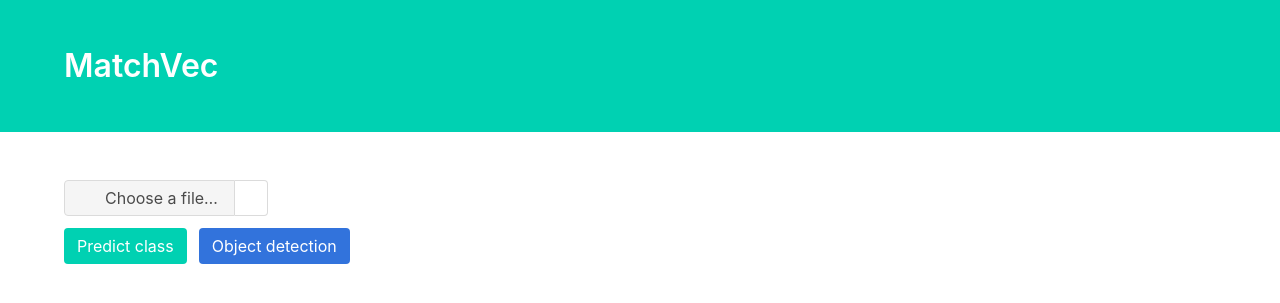
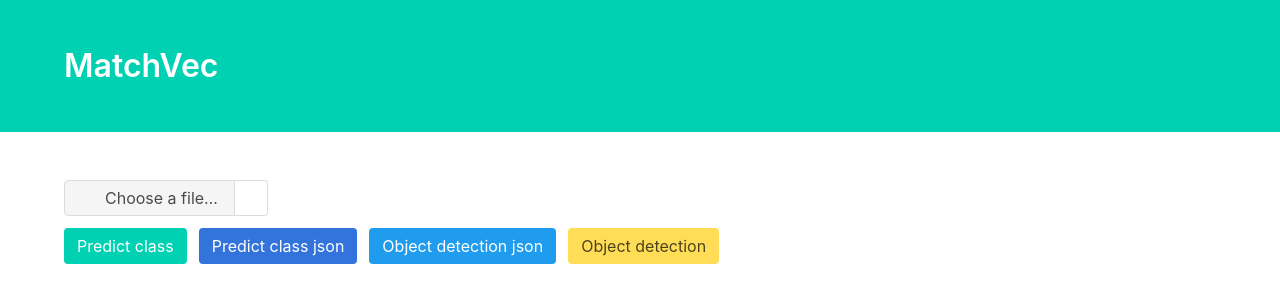
Before and after one commit to ia-flash/matchvec, a Flask app: page /upload in a window 1280 px wide. Shown: the top 303 px of the page. Run offline with Flask 2, Linux system fonts and the light colour scheme; parts of the project's set-up code (start-up, migrations or seed data) failed here and were passed over.

Commit message:
Add predict and object detection routes

```diff
--- a/app.py
+++ b/app.py
@@ -86,60 +86,7 @@ class Crop(object):
 
 crop = Crop()
 
-@app.route('/')
-def status():
-    return json.dumps({'status': 'ok'})
-
-@app.route('/idx_to_class')
-def get_class():
-
-    return json.dumps(idx_to_class)
-
-@app.route('/upload')
-def upload_file():
-   return render_template('upload.html')
-
-# curl -F image=@test.jpg http://localhost:5000/object_detection
-@app.route('/object_detection',methods=['POST'])
-def object_detection():
-    # decode image
-    image = request.files["image"]
-    nparr = np.fromstring(image.read(), np.uint8)
-    img = cv2.imdecode(nparr, cv2.IMREAD_COLOR)
-    height, width = img.shape[:-1]
-    print(height, width)
-    # detect boxes
-    result = inference_detector(detection_model, img, cfg, device='cuda:%s'%device)
-    for i, class_box in enumerate(result):
-        print('The %s th box'%i)
-        class_box = class_box[class_box[:,4] > 0.4] # Filter by score
-        for box in class_box:
-            x1, y1 = (int(box[0]), int(box[1]))
-            x2, y2 = (int(box[2]), int(box[3]))
-            cv2.rectangle(img, (x1, y1), (x2,y2), COLORS[i], 2)
-            cv2.putText(img, "{}, {:.2f}".format(CLASS_NAMES[i], box[4]),
-                    (int(x1 + 0.005*width), int(y1+0.03*height)),
-                    cv2.FONT_HERSHEY_SIMPLEX,
-                    1,
-                    COLORS[i],
-                    2)
-    _, img_encoded = cv2.imencode('.jpg', img)
-    return Response(img_encoded.tobytes(), mimetype='image/jpeg')
-
-# curl -F image=@test.jpg http://localhost:5000/predict
-@app.route('/predict',methods=['POST'])
-def predict():
-
-    # decode image
-    image = request.files["image"]
-    nparr = np.fromstring(image.read(), np.uint8)
-    img = cv2.imdecode(nparr, cv2.IMREAD_COLOR)
-
-    height, width = img.shape[:-1]
-
-    # Detect all boxes with retina100
-    result = inference_detector(detection_model, img, cfg, device='cuda:%s'%device)
-
+def filter_prediction(result, width, height):
     # Detect box of intereset
     result = result[2] # Get class car
     result = result[result[:,4] > 0.4] # Filter by score
@@ -160,6 +107,155 @@ def predict():
             if surf_ratio > 0.2:
                 select_box = box
                 dist_box = dist
+    return select_box
+
+@app.route('/')
+def status():
+    return json.dumps({'status': 'ok'})
+
+@app.route('/idx_to_class')
+def get_class():
+
+    return json.dumps(idx_to_class)
+
+@app.route('/upload')
+def upload_file():
+   return render_template('upload.html')
+
+@app.route('/api/object_detection',methods=['POST'])
+def api_object_detection():
+    # recieve image in files
+    image = request.files.get('image', None)
+    if image:
+        # decode istringmage
+        nparr = np.fromstring(image.read(), np.uint8)
+        img = cv2.imdecode(nparr, cv2.IMREAD_COLOR)
+        height, width = img.shape[:-1]
+
+        # detect boxes
+        result = inference_detector(detection_model, img, cfg, device='cuda:%s'%device)
+
+        # Parse resulsts
+        res = list()
+        for i, class_box in enumerate(result):
+            class_box = class_box[class_box[:,4] > 0.4] # Filter by score
+            for box in class_box:
+                x1, y1 = (int(box[0]), int(box[1]))
+                x2, y2 = (int(box[2]), int(box[3]))
+                res.append({'bbox': [x1, y1, x2-x1, y2-y1], 'class': CLASS_NAMES[i], 'prob': float(box[4])})
+
+        return json.dumps(res)
+    else:
+        return json.dumps({'status': 'no image'})
+
+# curl -F image=@test.jpg http://localhost:5000/object_detection
+@app.route('/object_detection',methods=['POST'])
+def object_detection():
+    # recieve image in files
+    image = request.files.get('image', None)
+    if image:
+        # decode istringmage
+        nparr = np.fromstring(image.read(), np.uint8)
+        img = cv2.imdecode(nparr, cv2.IMREAD_COLOR)
+        height, width = img.shape[:-1]
+
+        # detect boxes
+        result = inference_detector(detection_model, img, cfg, device='cuda:%s'%device)
+
+        # Parse results
+        for i, class_box in enumerate(result):
+            class_box = class_box[class_box[:,4] > 0.4] # Filter by score
+            for box in class_box:
+                x1, y1 = (int(box[0]), int(box[1]))
+                x2, y2 = (int(box[2]), int(box[3]))
+                cv2.rectangle(img, (x1, y1), (x2,y2), COLORS[i], 2)
+                cv2.putText(img, "{}, {:.2f}".format(CLASS_NAMES[i], box[4]),
+                        (int(x1 + 0.005*width), int(y1+0.03*height)),
+                        cv2.FONT_HERSHEY_SIMPLEX,
+                        1,
+                        COLORS[i],
+                        2)
+        _, img_encoded = cv2.imencode('.jpg', img)
+        return Response(img_encoded.tobytes(), mimetype='image/jpeg')
+    else:
+        return json.dumps({"sta": 'ok'})
+
+@app.route('/api/predict',methods=['POST'])
+def api_predict():
+
+    # decode image
+    image = request.files["image"]
+    nparr = np.fromstring(image.read(), np.uint8)
+    img = cv2.imdecode(nparr, cv2.IMREAD_COLOR)
+
+    height, width = img.shape[:-1]
+
+    # Detect all boxes with retina100
+    result = inference_detector(detection_model, img, cfg, device='cuda:%s'%device)
+
+    select_box = filter_prediction(result, width, height)
+
+    # Selected box
+    if select_box is not None:
+        box = select_box
+        x1, y1 = (int(box[0]), int(box[1]))
+        x2, y2 = (int(box[2]), int(box[3]))
+        # Crop and resize
+        normalize = transforms.Normalize(mean=[0.485, 0.456, 0.406],
+                                         std=[0.229, 0.224, 0.225])
+
+        preprocess = transforms.Compose([
+            crop,
+            transforms.Resize([224,224]),
+            transforms.ToTensor(),
+            normalize,
+        ])
+
+        args = (Image.fromarray(img), (x1,y1,x2,y2))
+        sample = preprocess(args)
+
+        sample = sample.unsqueeze(0)
+
+        sample = sample.cuda(device)
+
+        # Inference classification model
+        output = classification_model(sample)
+
+        softmax = nn.Softmax()
+        norm_output = softmax(output)
+
+        # Get max probability
+        probs, preds = norm_output.topk(5, 1, True, True)
+        pred = preds.data.cpu().tolist()[0]
+        prob = probs.data.cpu().tolist()[0]
+        return json.dumps({'boxes': [{'bbox': [x1, y1, x2-x1, y2-y1], 'class': all_categories[str(pred[0])], 'prob': float(box[4])}], 'prediction': [{'class': all_categories[str(x)], 'prob': y} for x,y in zip(pred[:5], prob[:5])]})
+
+    else:
+        return json.dumps({'status': 'no box'})
+
+# curl -F image=@test.jpg http://localhost:5000/predict
+@app.route('/predict',methods=['POST'])
+def predict():
+
+    # decode image
+    image = request.files["image"]
+    nparr = np.fromstring(image.read(), np.uint8)
+    img = cv2.imdecode(nparr, cv2.IMREAD_COLOR)
+
+    height, width = img.shape[:-1]
+
+    # Detect all boxes with retina100
+    result = inference_detector(detection_model, img, cfg, device='cuda:%s'%device)
+
+
+    select_box = filter_prediction(result, width, height)
+
+    result = result[2] # Get class car
+    result = result[result[:,4] > 0.4] # Filter by score
+
+    for box in result:
+        x1, y1 = (int(box[0]), int(box[1]))
+        x2, y2 = (int(box[2]), int(box[3]))
         cv2.rectangle(img, (x1, y1), (x2,y2), color_val('blue'), 2)
         cv2.putText(img, "{}, {:.2f}".format(CLASS_NAMES[2], box[4]),
                 (int(x1 + 0.005*width), int(y1+0.03*height)),
@@ -186,57 +282,23 @@ def predict():
 
         args = (Image.fromarray(img), (x1,y1,x2,y2))
         sample = preprocess(args)
-
-        #im = cv2.resize(img[y1:y2, x1:x2],(224, 224))
-
-        # To tensor, normalize and reshape to match input
-        #im = to_tensor(im)
-        #sample = normalize(tensor=im, mean=[0.485, 0.456, 0.406],
-        #        std=[0.229, 0.224, 0.225])
-
-        #print(sample.size())
-
         sample = sample.unsqueeze(0)
 
         sample = sample.cuda(device)
-        #print(im.data)
 
         # Inference classification model
         output = classification_model(sample)
-
-
-        print(output.size())
-
         softmax = nn.Softmax()
         norm_output = softmax(output)
-        print(norm_output.data)
 
         # Get max probability
         probs, preds = norm_output.topk(5, 1, True, True)
         pred = preds.data.cpu().tolist()[0]
         prob = probs.data.cpu().tolist()[0]
 
-        result = ""
-        #if len(pred) > 0:
-        #    first = all_categories[str(pred[0][0])]
-        #    first_prob = probs.data.cpu().tolist()[0][0]
-        #    second = all_categories[str(pred[0][1])]
-        #    second_prob = probs.data.cpu().tolist()[0][1]
-        #    third = all_categories[str(pred[0][2])]
-        #    third_prob = probs.data.cpu().tolist()[0][2]
-
         cv2.rectangle(img, (x1, y1), (x2,y2), color_val('green'), 2)
-        #cv2.putText(img, "{}: {:.3f}; {}: {:.3f}; {}: {:.3f}".format(
-        #    first, first_prob, second, second_prob, third, third_prob),
-        #        (int(x1 + 0.005*width), int(y2-0.03*height)),
-        #        cv2.FONT_HERSHEY_SIMPLEX,
-        #        1,
-        #        color_val('green'),
-        #        2)
-        #_, img_encoded = cv2.imencode('.jpg', img)
 
         #Creates two subplots and unpacks the output array immediately
-        #fig, (ax1, ax2) = plt.subplots(2, figsize=(6,4))
         fig = plt.figure()
         ax1 = plt.subplot2grid((3, 3), (0, 0), colspan=3, rowspan=2)
         ax1.imshow(img)
@@ -255,10 +317,6 @@ def predict():
 
         _, img_encoded = cv2.imencode('.jpg', data)
 
-        print(probs.data.cpu().tolist()[0])
-        print(data.shape)
-
-        #return Response(data.tobytes(), mimetype='image/jpeg')
         return Response(img_encoded.tobytes(), mimetype='image/jpeg')
     else:
         _, img_encoded = cv2.imencode('.jpg', img)
--- a/templates/upload.html
+++ b/templates/upload.html
@@ -15,7 +15,7 @@
     </section>
     <section class="section">
       <div class="container">
-      <form action = "http://localhost:7779/predict" method = "POST"
+      <form action = "http://localhost:5000/predict" method = "POST"
          enctype = "multipart/form-data">
 
          <div class="field file has-name">
@@ -37,7 +37,13 @@
              <button class="button is-primary">Predict class</button>
            </div>
            <div class="control">
-             <button class="button is-link" formaction="http://localhost:7779/object_detection" >Object detection</button>
+             <button class="button is-link" formaction="http://localhost:5000/api/predict" >Predict class json</button>
+           </div>
+           <div class="control">
+             <button class="button is-info" formaction="http://localhost:5000/api/object_detection" >Object detection json</button>
+           </div>
+           <div class="control">
+             <button class="button is-warning" formaction="http://localhost:5000/object_detection" >Object detection</button>
            </div>
          </div>
       </form>
```
